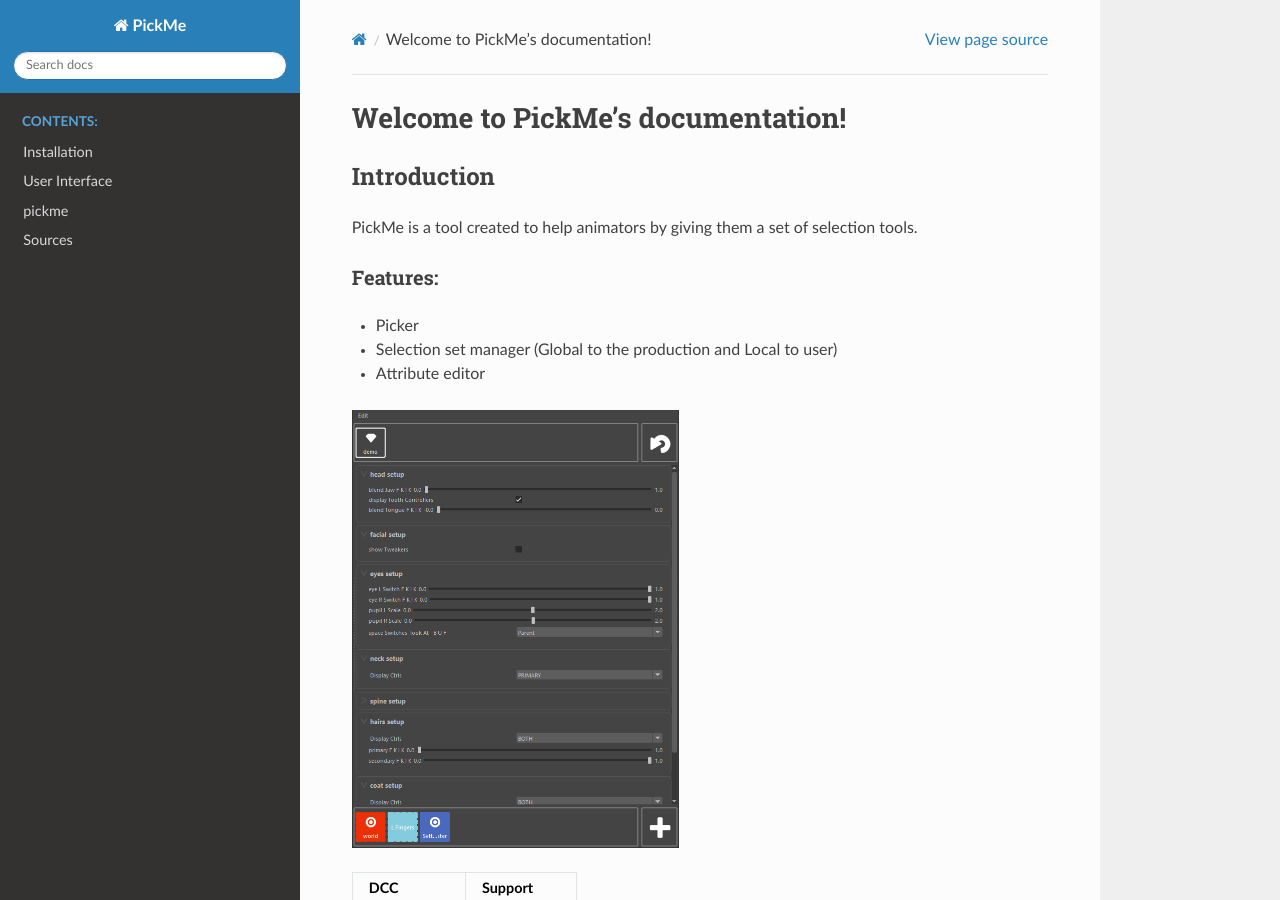
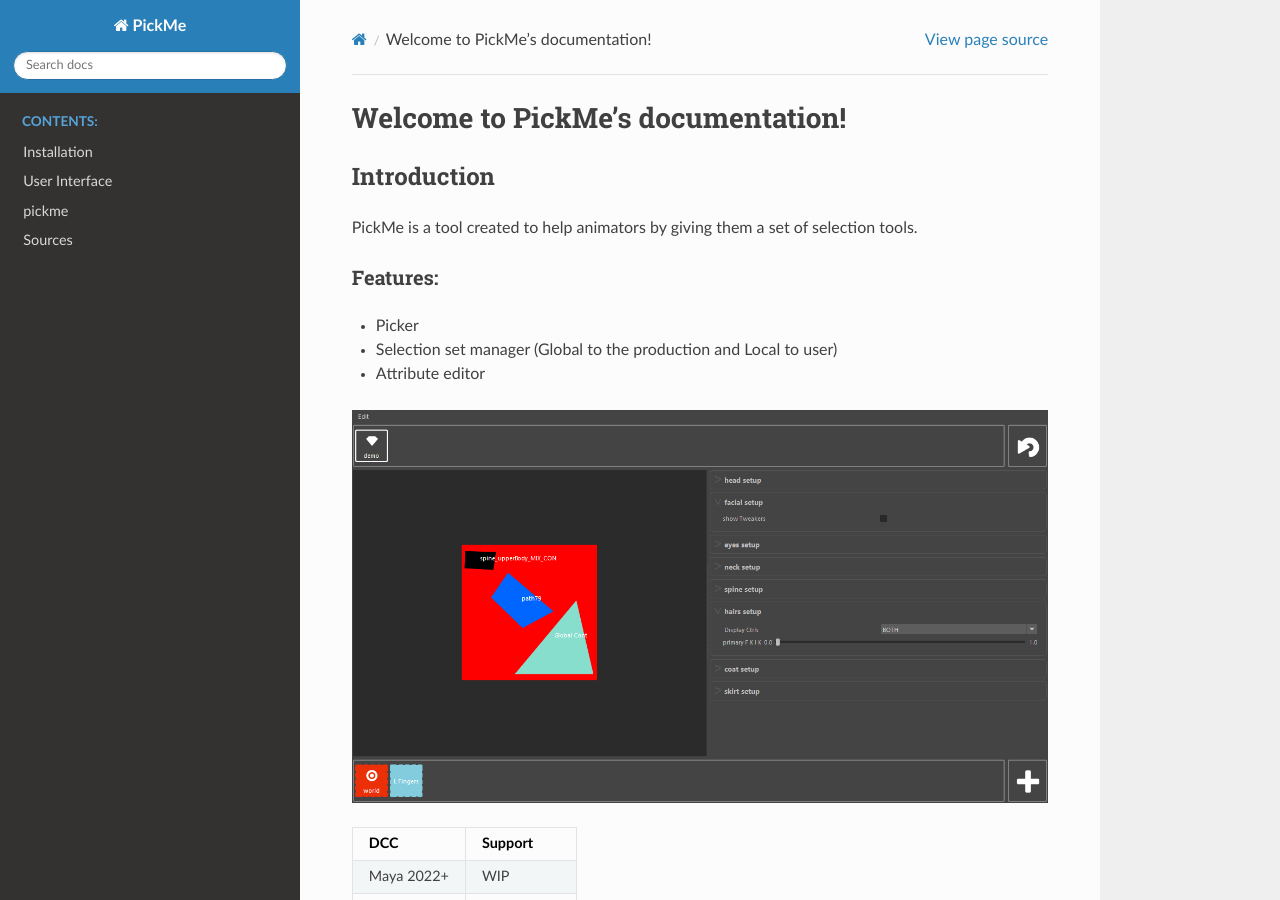
Before and after one commit to PiloeGAO/PickMe, a Sphinx documentation site: the page built from docs/source/index.rst, in a window 1280 px wide and 900 px high. Built offline with Sphinx 7.4.7 and the Read the Docs theme 2.0.0, drawn with Linux system fonts in a browser that asks for light colours.

Commit message:
FIX: Upgrading the index image of the documentation

```diff
--- a/docs/source/index.rst
+++ b/docs/source/index.rst
@@ -14,7 +14,7 @@
 * Attribute editor
 
 .. image:: _static/images/pickme_index.png
-  :width: 327px
+  :width: 100%
   :alt: Maya PickMe Main Window (Maya)
 
 +-------------+-------------+
```
Also changed, not shown: docs/source/_static/images/pickme_index.png.
